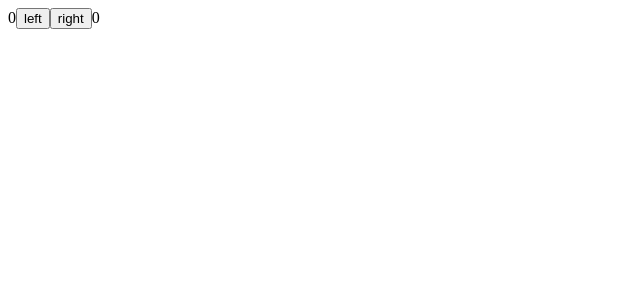
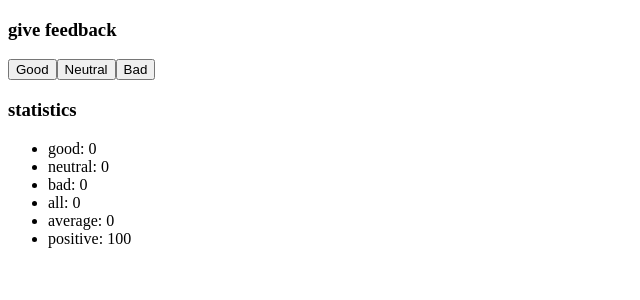
Before and after one commit to lghiggino/FSO-react, a React (Create React App) app: page / in a window 1280 px wide. Shown: the top 300 px of the page, without its empty margins (0-640 px from the left). Built offline with nearby package versions, Linux system fonts and the light colour scheme.

Commit message:
unicafe refactoring 1.9

```diff
--- a/src/App.js
+++ b/src/App.js
@@ -1,38 +1,77 @@
-import React, {useState, useEffect} from 'react'
-import styles from "./App.css"
+import React, {useState} from 'react'
+
+const Button = ( {handleClick, text}) => {
+    return (
+        <button onClick={handleClick}>{text}</button>
+    )
+}
+
+const LineStatistics = (props) => {
+    return (
+        <li>{props.text}: {props.value}</li>
+    )
+}
+
+const Stats = (props) => {
+    return (
+        <h3>{props.text}</h3>
+    )
+}
 
 const App = () => {
-    const [clicks, setClicks] = useState(
-        {
-            left: 0,
-            right: 0,
-        }
-    )
+    //states
+    const [clicks, setClicks] = useState (
+            {
+                good: 0,
+                neutral: 0,
+                bad: 0,
+            })
 
-    useEffect(() => {
-        document.title = `left: ${clicks.left} - right: ${clicks.right}`
-    })
+    //variables
+    let goodF = 0
+    let neutralF = 0
+    let badF = 0
+    const allClicks = (clicks.good + clicks.neutral + clicks.bad)
 
-    const handleLeftClick = () => {
-        setClicks({...clicks, left: clicks.left + 1})
+    //state handlers
+    const handleGoodClick = () => {
+        setClicks({...clicks, good: clicks.good + 1})
+        goodF = goodF + 1
+    }
+    const handleNeutralClick = () => {
+        setClicks({...clicks, neutral: clicks.neutral + 1})
+        neutralF = neutralF + 1
+    }
+    const handleBadClick = () => {
+        setClicks({...clicks, bad: clicks.bad + 1})
+        badF = badF + 1
+
     }
 
-    const handleRightClick = () => {
-        setClicks({...clicks, right: clicks.right + 1})
-    }
+    //render
+    return(
+        <>
+            <h3>give feedback</h3>
 
-    return (
-        <>
+            <Button handleClick={handleGoodClick} text={"Good"} />
+            <Button handleClick={handleNeutralClick} text={"Neutral"} />
+            <Button handleClick={handleBadClick} text={"Bad"} />
+
             <div>
-                {clicks.left}
-                <button onClick={handleLeftClick}>left</button>
-                <button onClick={handleRightClick}>right</button>
-                {clicks.right}
+            <h3>statistics</h3>
+            <ul>
+                <LineStatistics text={"good"} value={clicks.good}/>
+                <LineStatistics text={"neutral"} value={clicks.neutral}/>
+                <LineStatistics text={"bad"} value={clicks.bad}/>
+                <LineStatistics text={"all"} value={allClicks}/>
+                <LineStatistics text={"average"} value={(clicks.good - clicks.bad / allClicks) || 0}/>
+                <LineStatistics text={"positive"} value={((clicks.good/allClicks) || 1) * 100}/>
+            </ul>
             </div>
+
         </>
 
     )
-  }
+}
 
 export default App
-//npm start
```
Also changed, not shown: src/AppFuntions.js (added, +87 -0 lines).
